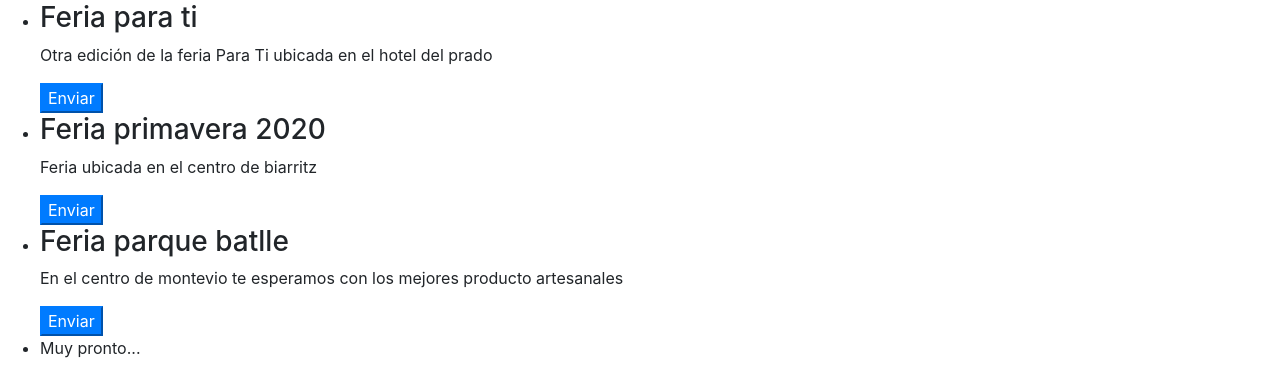
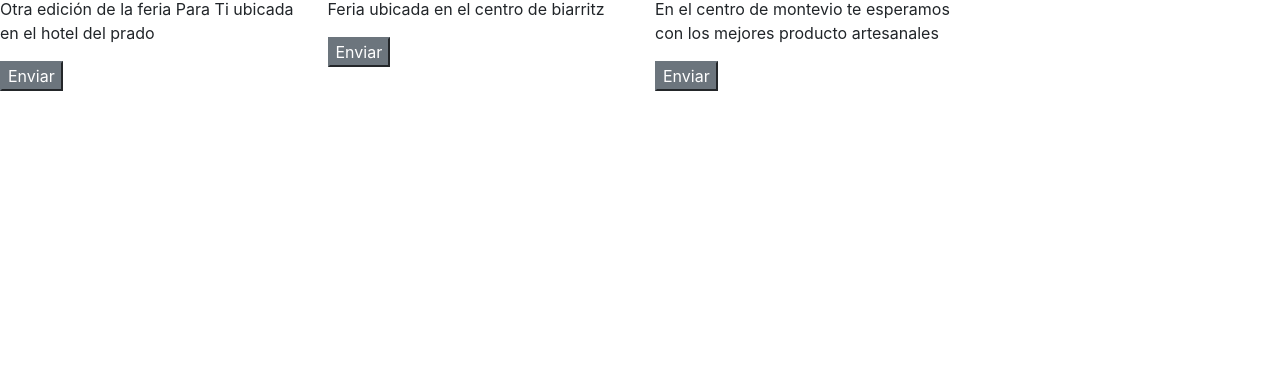
Before and after one commit to AdrianInsomnio/html-Ejercicio, a website: page index.html in a window 1280 px wide. Shown: the part 429-805 px from the top of the page. Drawn offline with nearby package versions, Linux system fonts and the light colour scheme.

Commit message:
lista en div row

```diff
--- a/index.html
+++ b/index.html
@@ -42,30 +42,22 @@
             </p>
           </div>
       </div>
-      <div class="row">
-<div class="col-sm">
-  <div>
-    <h2>lista</h2>
-    <div >
-      <ul>
-        <li><h3>Feria para ti</h3>
-          <p>Otra edición de la feria Para Ti ubicada en el hotel del prado </p>
-          <button class="btn-primary">Enviar</button>
-        </li>
-        <li><h3>Feria primavera 2020</h3>
-          <p>Feria ubicada en el centro de biarritz</p>
-          <button class="btn-primary">Enviar</button>
-        </li>
-        <li><h3>Feria parque batlle</h3>
-          <p>En el centro de montevio te esperamos con los mejores producto artesanales</p>
-          <button class="btn-primary">Enviar</button>
-        </li>
-        <li>Muy pronto...</li>
-      </ul>
+    <div class="row">
+    <div class="col-sm-3">
+    <h3>Feria para ti</h3>
+    <p>Otra edición de la feria Para Ti ubicada en el hotel del prado </p>
+    <button class="btn-secondary">Enviar</button>
     </div>
-  </div>
-</div>
-      </div>
+    <div class="col-sm-3">
+    <h3>Feria primavera 2020</h3>
+    <p>Feria ubicada en el centro de biarritz</p>
+    <button class="btn-secondary">Enviar</button>
+    </div>
+    <div class="col-sm-3">
+    <h3>Feria parque batlle</h3>
+    <p>En el centro de montevio te esperamos con los mejores producto artesanales</p>
+    <button class="btn-secondary">Enviar</button>
+    </div>
 
     </div>
 
```
